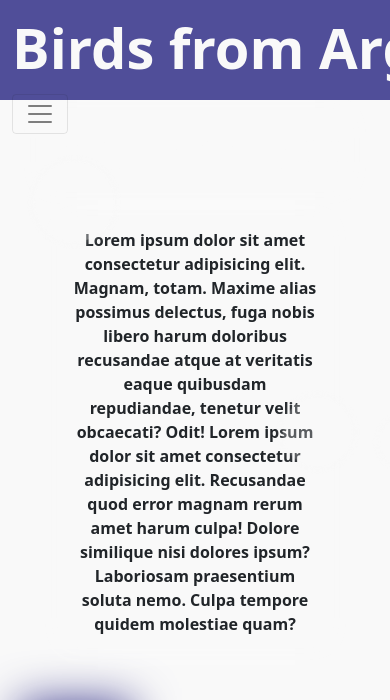
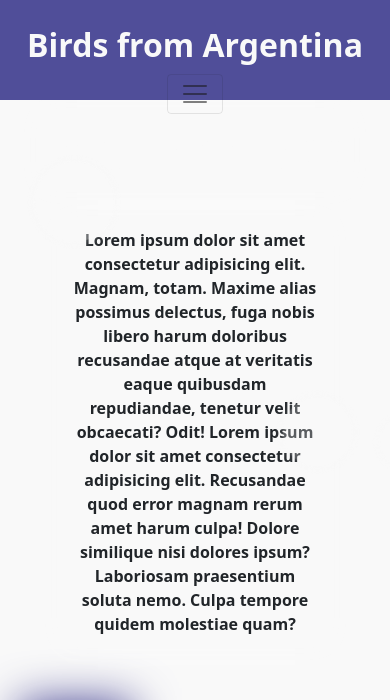
Before and after one commit to GabrielBarrionuevo/proyectoFinalBirdsFromArgentina, a website: page index.html in a window 390 px wide. Shown: the top 700 px of the page. Drawn offline with nearby package versions, Linux system fonts and the light colour scheme; a script that the page names is missing.

Commit message:
Se ajustÃo menu responsive y se centrÃo tanto el titulo como el icono del menu en resolucion de celular y tablet. Resta terminar de ajustar algunos detalles durante la transiciÃon.

```diff
--- a/scss/_mediaQueries.scss
+++ b/scss/_mediaQueries.scss
@@ -7,6 +7,23 @@
         /* No logro encontrar solución al inconveniente de que vuelva a ser row la imagen y el texto de about cuando la resolución es menor a 600px. */
         display: flex;
         flex-direction: row;
+    }
+
+//Terminar de liquidar bien detalles del menu responsive.
+    .navbar-light
+    .navbar-brand {
+        color: $cultured;
+        font-size: 2rem;
+        font-weight: bold;
+        text-align: center;
+        margin: auto;
+    }
+    .navbar-toggler {
+        margin: auto;
+    }
+    .container-fluid {
+        // background-color: red;
+        margin-top: 4%;
     }
     /* FOOTER */
     .footer {
```
Also changed, not shown: css/styles.css, 1 other file.
